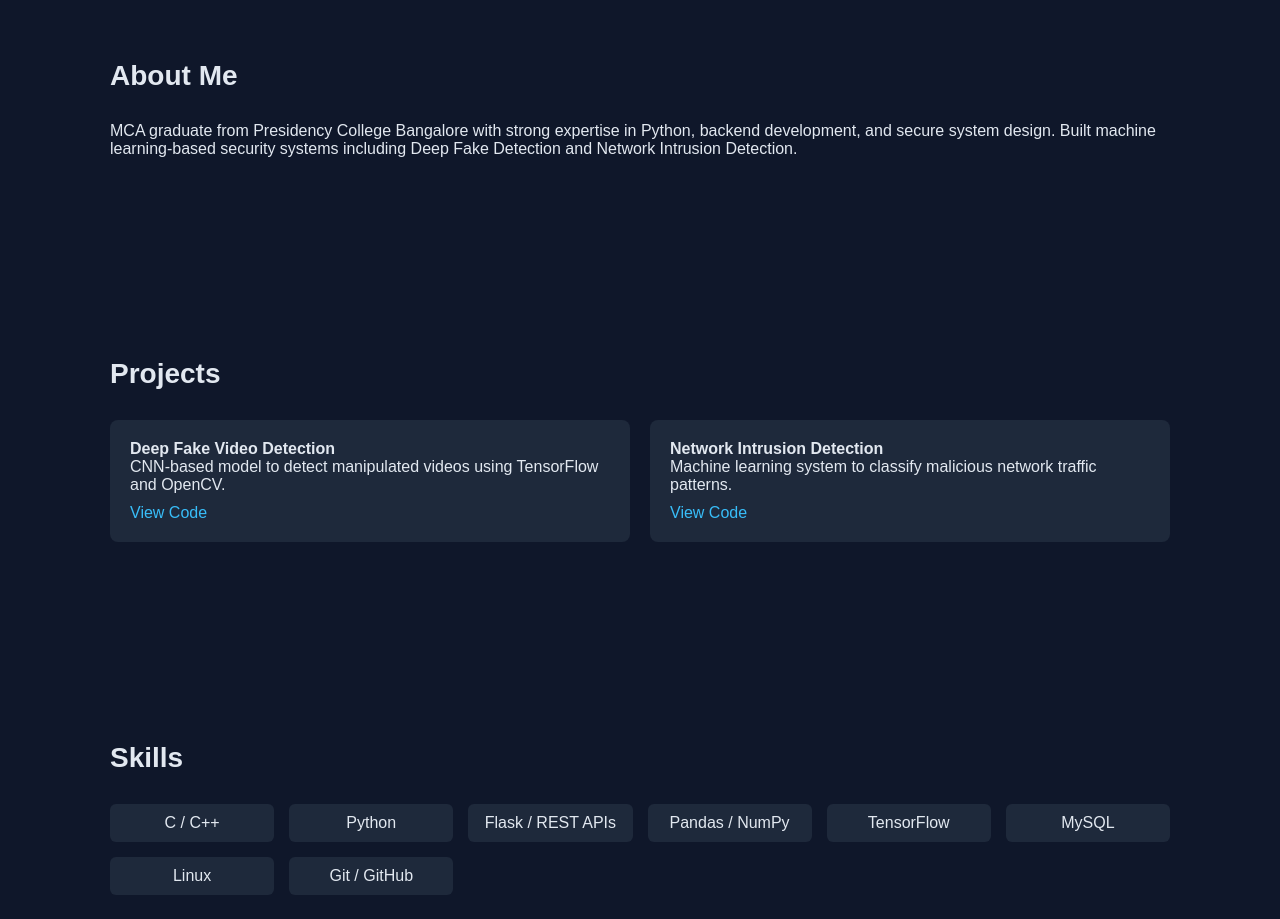
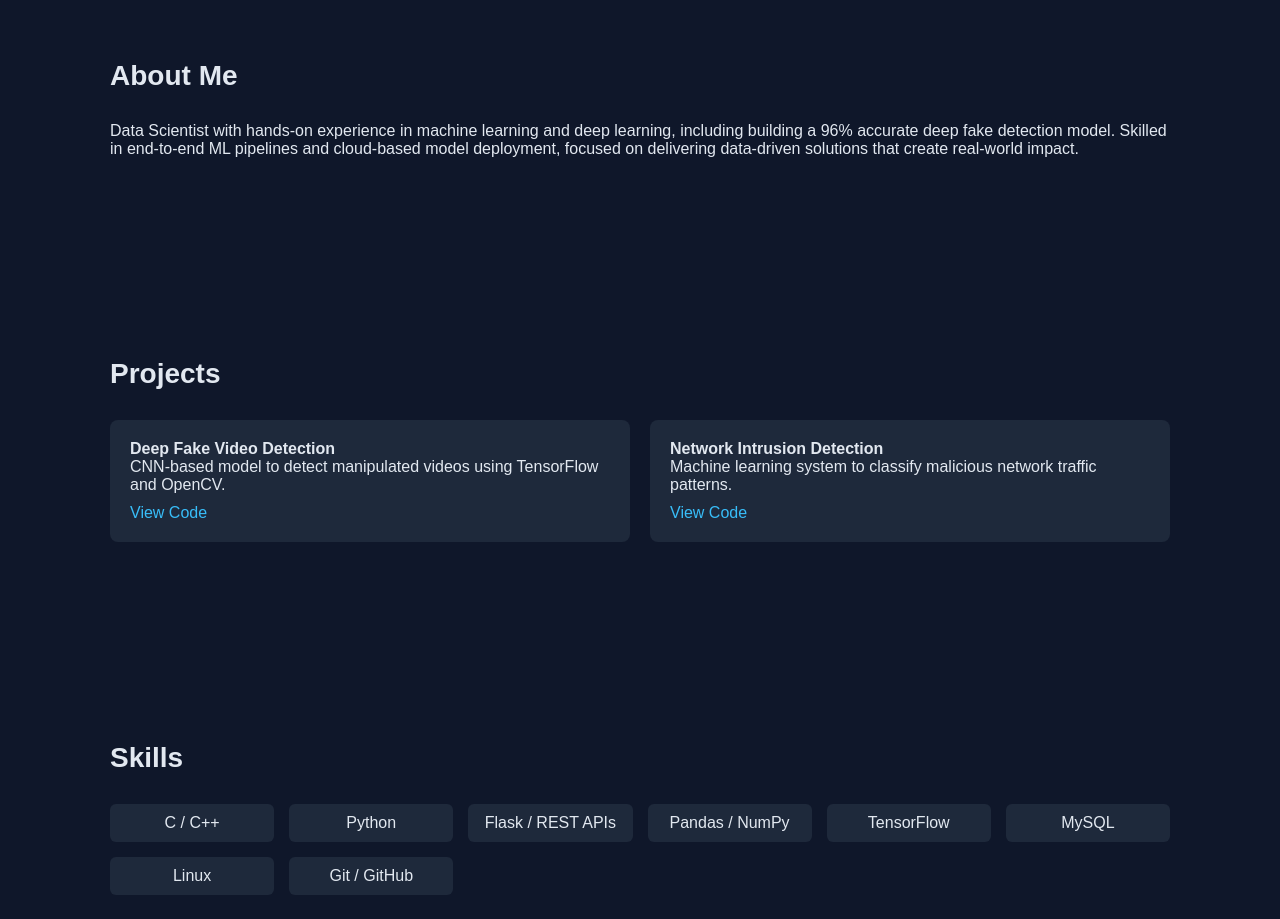
Before and after one commit to mr-nazar-05/nazar-portfolio, a plain HTML site: page index.html in a window 1280 px wide. Shown: the part 840-1759 px from the top of the page. Drawn offline with Linux system fonts and the light colour scheme.

Commit message:
Revise About Me section with updated information
Updated the 'About Me' section to reflect new skills and experience.

```diff
--- a/index.html
+++ b/index.html
@@ -35,9 +35,9 @@
 <section id="about" class="section">
   <h3>About Me</h3>
   <p>
-    MCA graduate from Presidency College Bangalore with strong expertise in Python,
-    backend development, and secure system design. Built machine learning-based
-    security systems including Deep Fake Detection and Network Intrusion Detection.
+    Data Scientist with hands-on experience in machine learning and deep learning, including building a 96% accurate deep
+    fake detection model. Skilled in end-to-end ML pipelines and cloud-based model deployment, focused on delivering
+    data-driven solutions that create real-world impact.
   </p>
 </section>
 
```
